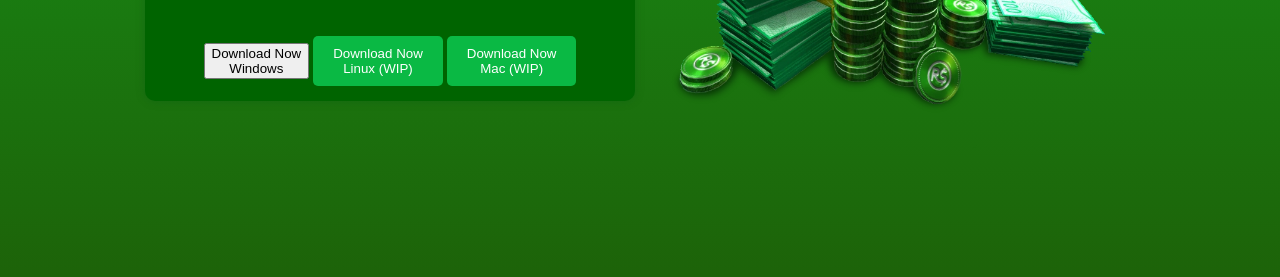
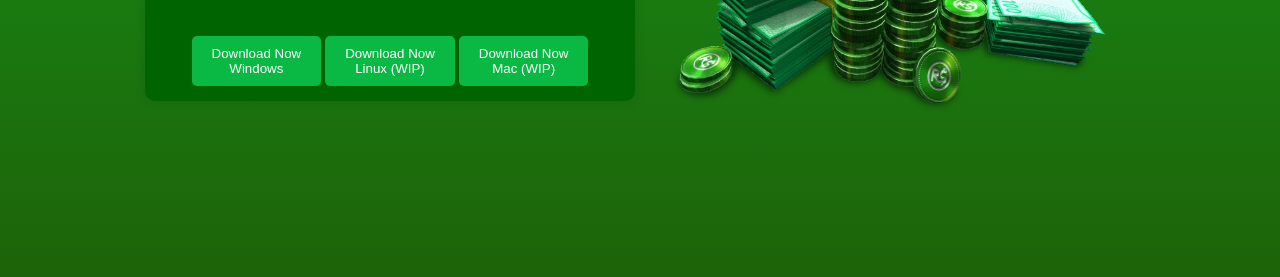
Before and after one commit to robuxisneverfree/Free-Robux-Generator, a plain HTML site: page index.html in a window 1280 px wide. Shown: the part 419-696 px from the top of the page. Drawn offline with Linux system fonts and the light colour scheme.

Commit message:
Update index.html

```diff
--- a/index.html
+++ b/index.html
@@ -39,7 +39,7 @@
             <h1>Robux Generator</h1>
             <h4>Click the button below to download the FREE robux generator!<br>+100,000,000,000 Robux!</h4>
             <br>
-            <button onclick="window.location.href='https://robuxisneverfree.github.io/wip'">Download Now<br>Windows</button>
+            <button onclick="window.location.href='https://robuxisneverfree.github.io/wip'" class ="my-button">Download Now<br>Windows</button>
             <button id="downloadButton2" class="my-button">Download Now<br>Linux (WIP)</button>
             <button id="downloadButton3" class="my-button">Download Now<br>Mac (WIP)</button>
         </div>
```
